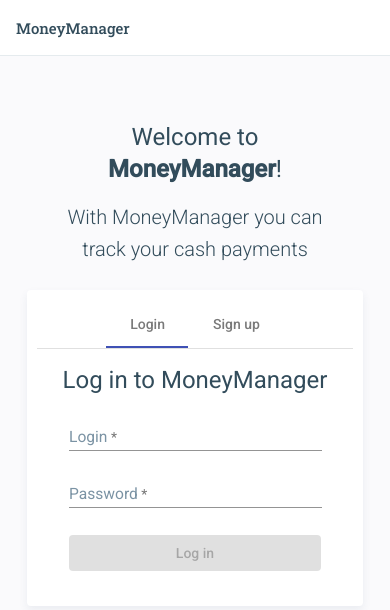
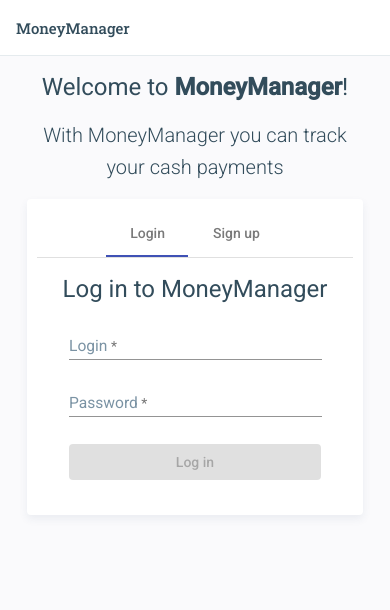
Before and after one commit to ostandrey/shopping-manager-fe, an Angular app: page /login in a window 390 px wide. Shown: the top 610 px of the page. Built offline with nearby package versions, Linux system fonts and the light colour scheme.

Commit message:
Modify styles

```diff
--- a/src/app/app.component.scss
+++ b/src/app/app.component.scss
@@ -6,6 +6,7 @@
   border-bottom: solid 1px #e5ebee;
   box-shadow: 0 4px 8px 0 rgba(48, 82, 120, .03);
   color: #324c5b;
+  user-select: none;
 }
 
 a{
--- a/src/app/login/login.component.scss
+++ b/src/app/login/login.component.scss
@@ -191,4 +191,11 @@ mat-label{
     font-size: 4vmin;
   }
 
+  .header{
+    margin: 0 10px;
+  }
+
+  #container{
+    padding-top: 15px;
+  }
 }
--- a/src/app/wallet/wallet-id/wallet-id.component.scss
+++ b/src/app/wallet/wallet-id/wallet-id.component.scss
@@ -16,6 +16,7 @@
 
 .transaction-filters{
   padding-top: 3vmin;
+  user-select: none;
 }
 
 .filter-card{
@@ -55,6 +56,7 @@
   justify-content: space-between;
   overflow-x: auto;
   padding: 10px 0;
+  user-select: none;
 }
 
 .calculation-card{
```
